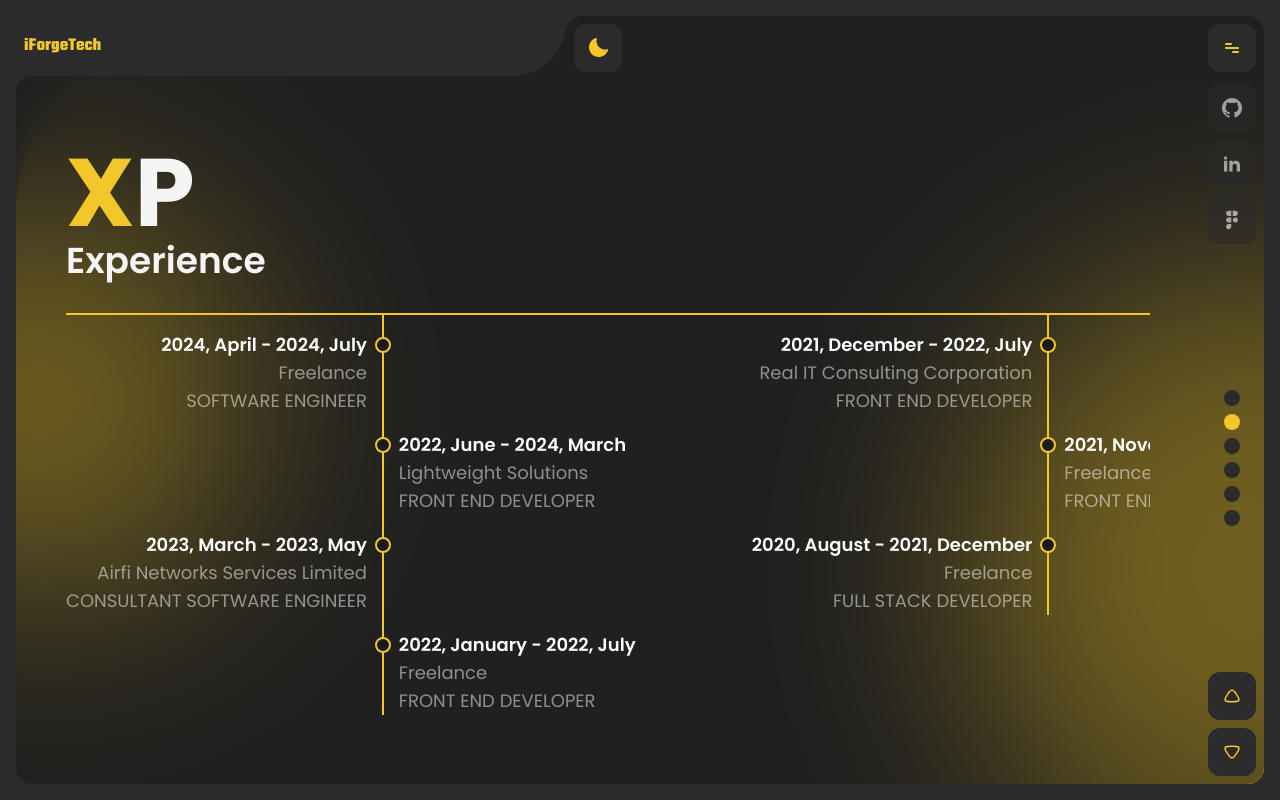
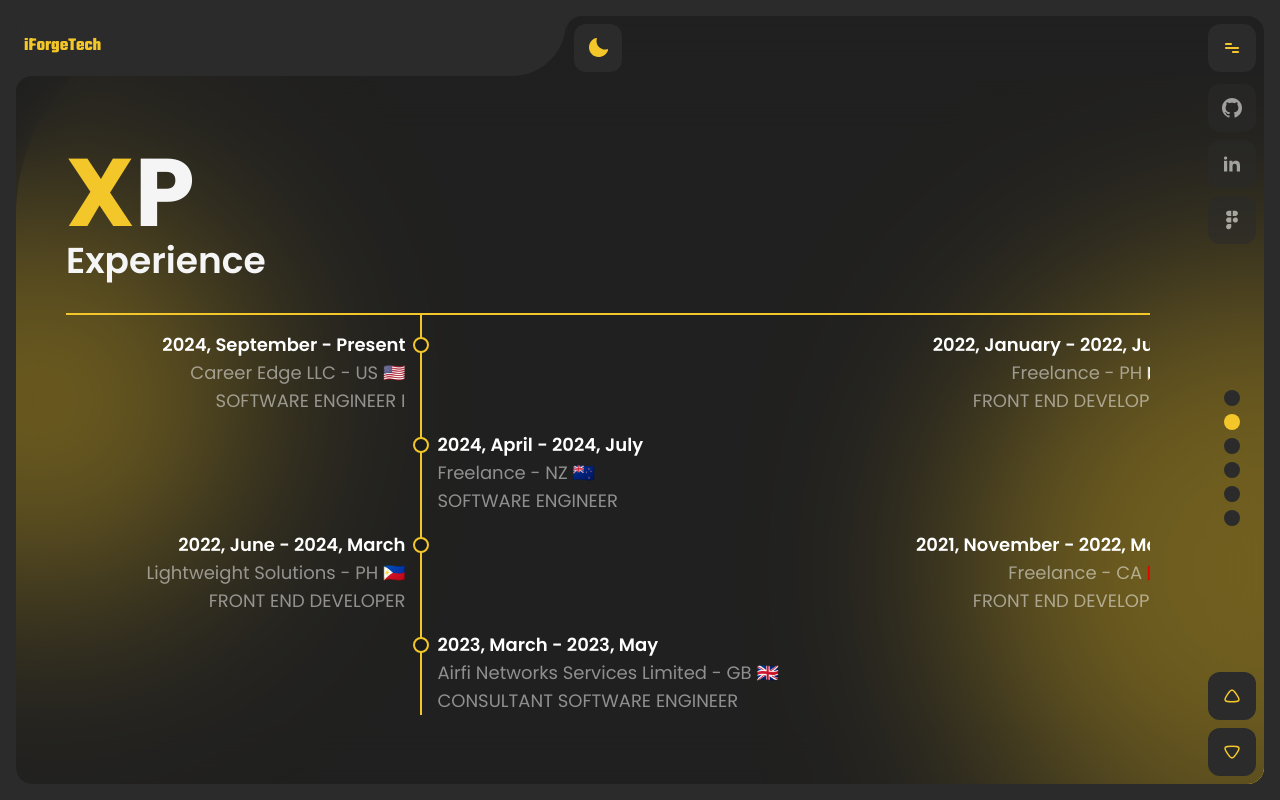
Before and after one commit to mondejarmarron18/portfolio, a Next.js app: page /experience in a window 1280 px wide. Built offline with nearby package versions, Linux system fonts and the light colour scheme.

Commit message:
feat:experience

```diff
--- a/src/components/common/ExperienceTree/index.tsx
+++ b/src/components/common/ExperienceTree/index.tsx
@@ -72,7 +72,10 @@ const ExperienceTree = ({ experiences }: ExperienceTreeProps) => {
                 animate="animate"
                 transition={{ duration: 0.5 }}
               >
-                <span className="opacity-50"> {exp.company}</span>
+                <span className="opacity-50">
+                  {exp.company} - {exp.country.code}
+                </span>{" "}
+                <span title={exp.country.name}>{exp.country.flag}</span>
               </motion.p>
               <motion.p
                 variants={animationVariants}
--- /dev/null
+++ b/src/constants/countries.ts
@@ -0,0 +1,42 @@
+const countries = {
+  australia: {
+    name: "Australia",
+    code: "AU",
+    flag: "🇦🇺",
+  },
+  canada: {
+    name: "Canada",
+    code: "CA",
+    flag: "🇨🇦",
+  },
+  philippines: {
+    name: "Philippines",
+    code: "PH",
+    flag: "🇵🇭",
+  },
+  unitedStates: {
+    name: "United States",
+    code: "US",
+    flag: "🇺🇸",
+  },
+  unitedKingdom: {
+    name: "United Kingdom",
+    code: "GB",
+    flag: "🇬🇧",
+  },
+  newZealand: {
+    name: "New Zealand",
+    code: "NZ",
+    flag: "🇳🇿",
+  },
+  dubai: {
+    name: "Dubai",
+    code: "AE",
+    flag: "🇦🇪",
+  },
+} as const;
+
+export type Country = (typeof countries)[keyof typeof countries];
+export type CountryKey = keyof typeof countries;
+
+export default countries;
--- a/src/constants/experiences.ts
+++ b/src/constants/experiences.ts
@@ -1,3 +1,5 @@
+import countries, { Country } from "./countries";
+
 export type ExperienceType = {
   date: {
     from: Date;
@@ -5,9 +7,18 @@ export type ExperienceType = {
   };
   position: string;
   company: string;
+  country: Country;
 };
 
 const experiences: ExperienceType[] = [
+  {
+    date: {
+      from: new Date("2024-09-16"),
+    },
+    position: "Software Engineer I",
+    company: "Career Edge LLC",
+    country: countries.unitedStates,
+  },
   {
     date: {
       from: new Date("2024-04-18"),
@@ -15,6 +26,7 @@ const experiences: ExperienceType[] = [
     },
     position: "Software Engineer",
     company: "Freelance",
+    country: countries.newZealand,
   },
   {
     date: {
@@ -23,6 +35,7 @@ const experiences: ExperienceType[] = [
     },
     position: "Front End Developer",
     company: "Lightweight Solutions",
+    country: countries.philippines,
   },
   {
     date: {
@@ -31,6 +44,7 @@ const experiences: ExperienceType[] = [
     },
     position: "Consultant Software Engineer",
     company: "Airfi Networks Services Limited",
+    country: countries.unitedKingdom,
   },
   {
     date: {
@@ -39,6 +53,7 @@ const experiences: ExperienceType[] = [
     },
     position: "Front End Developer",
     company: "Freelance",
+    country: countries.philippines,
   },
   {
     date: {
@@ -47,6 +62,7 @@ const experiences: ExperienceType[] = [
     },
     position: "Front End Developer",
     company: "Real IT Consulting Corporation",
+    country: countries.philippines,
   },
   {
     date: {
@@ -55,6 +71,7 @@ const experiences: ExperienceType[] = [
     },
     position: "Front End Developer",
     company: "Freelance",
+    country: countries.canada,
   },
   {
     date: {
@@ -63,6 +80,7 @@ const experiences: ExperienceType[] = [
     },
     position: "Full Stack Developer",
     company: "Freelance",
+    country: countries.dubai,
   },
 ] as const;
 
```
